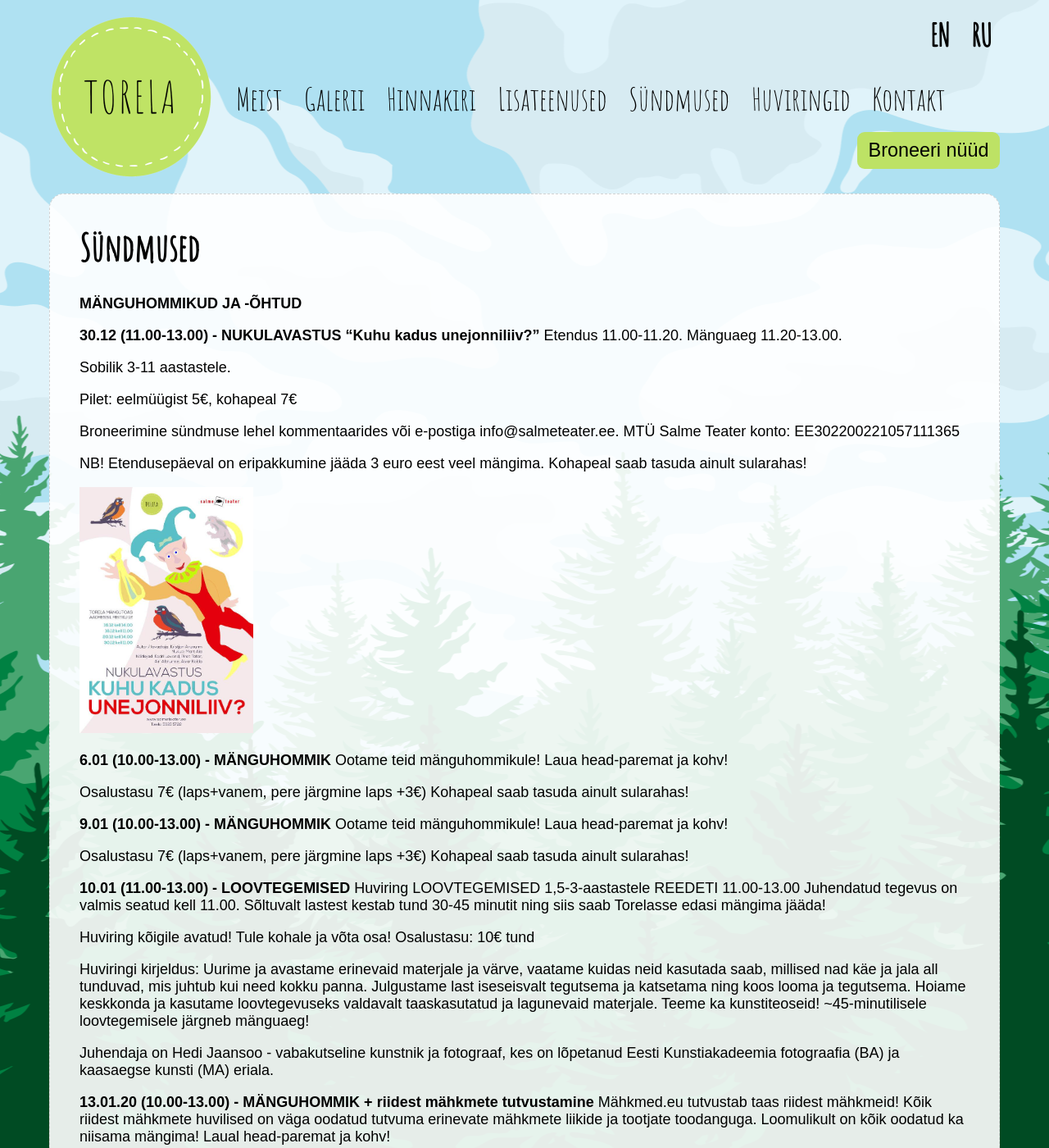
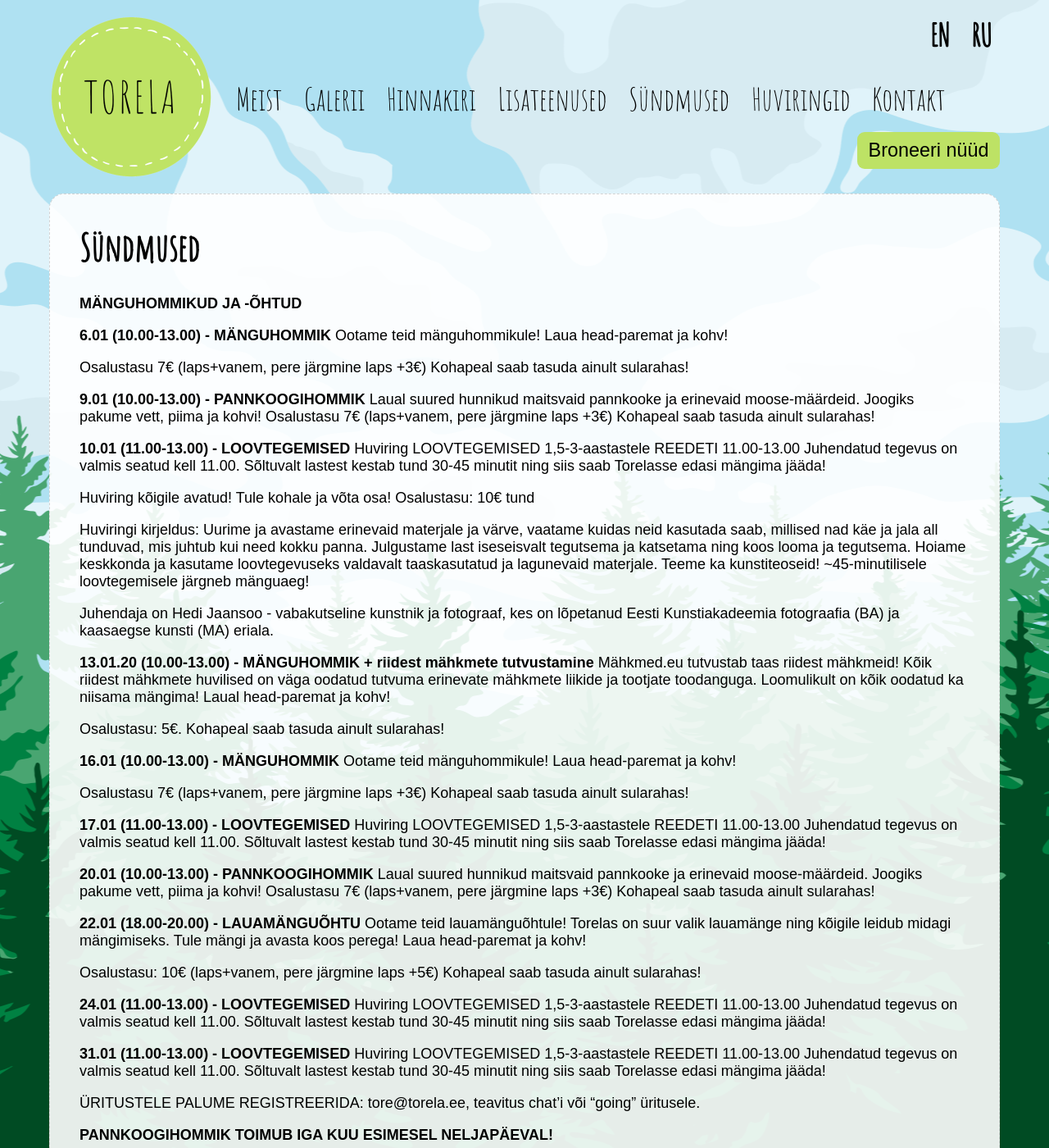
Before and after one commit to mypsik/torela, a Jekyll site: the page built from syndmused/index.md, in a window 1280 px wide and 1400 px high. Shown: the whole window at 82% size. Built offline with Jekyll 4.4.1, drawn with Linux system fonts in a browser that asks for light colours.

Commit message:
Update index.md

```diff
--- a/syndmused/index.md
+++ b/syndmused/index.md
@@ -9,22 +9,6 @@ ru: /ru/events/
 
 **MÄNGUHOMMIKUD JA -ÕHTUD**
 
-**30.12 (11.00-13.00) - NUKULAVASTUS "Kuhu kadus unejonniliiv?"**
-Etendus 11.00-11.20.
-Mänguaeg 11.20-13.00.
-
-Sobilik 3-11 aastastele.
-
-Pilet: eelmüügist 5€, kohapeal 7€
-
-Broneerimine sündmuse lehel kommentaarides või e-postiga info@salmeteater.ee.
-MTÜ Salme Teater konto: EE302200221057111365
-
-NB! Etendusepäeval on eripakkumine jääda 3 euro eest veel mängima.
-Kohapeal saab tasuda ainult sularahas!
-
-<img alt="teater" src="78130702_3260063584035333_1673570587122860032_n.jpg" height="300">
-
 
 **6.01 (10.00-13.00) - MÄNGUHOMMIK**
 Ootame teid mänguhommikule! Laua head-paremat ja kohv!
@@ -33,9 +17,9 @@ Osalustasu 7€ (laps+vanem, pere järgmine laps +3€)
 Kohapeal saab tasuda ainult sularahas!
 
 
-**9.01 (10.00-13.00) - MÄNGUHOMMIK**
-Ootame teid mänguhommikule! Laua head-paremat ja kohv!
-
+**9.01 (10.00-13.00) - PANNKOOGIHOMMIK**
+Laual suured hunnikud maitsvaid pannkooke ja erinevaid moose-määrdeid.
+Joogiks pakume vett, piima ja kohvi!
 Osalustasu 7€ (laps+vanem, pere järgmine laps +3€)
 Kohapeal saab tasuda ainult sularahas!
 
@@ -80,6 +64,13 @@ REEDETI
 Juhendatud tegevus on valmis seatud kell 11.00. Sõltuvalt lastest kestab tund 30-45 minutit ning siis saab Torelasse edasi mängima jääda!
 
 
+**20.01 (10.00-13.00) - PANNKOOGIHOMMIK**
+Laual suured hunnikud maitsvaid pannkooke ja erinevaid moose-määrdeid.
+Joogiks pakume vett, piima ja kohvi!
+Osalustasu 7€ (laps+vanem, pere järgmine laps +3€)
+Kohapeal saab tasuda ainult sularahas!
+
+
 **22.01 (18.00-20.00) - LAUAMÄNGUÕHTU**
 Ootame teid lauamänguõhtule! Torelas on suur valik lauamänge ning kõigile leidub midagi mängimiseks. Tule mängi ja avasta koos perega!
 Laua head-paremat ja kohv!
```
